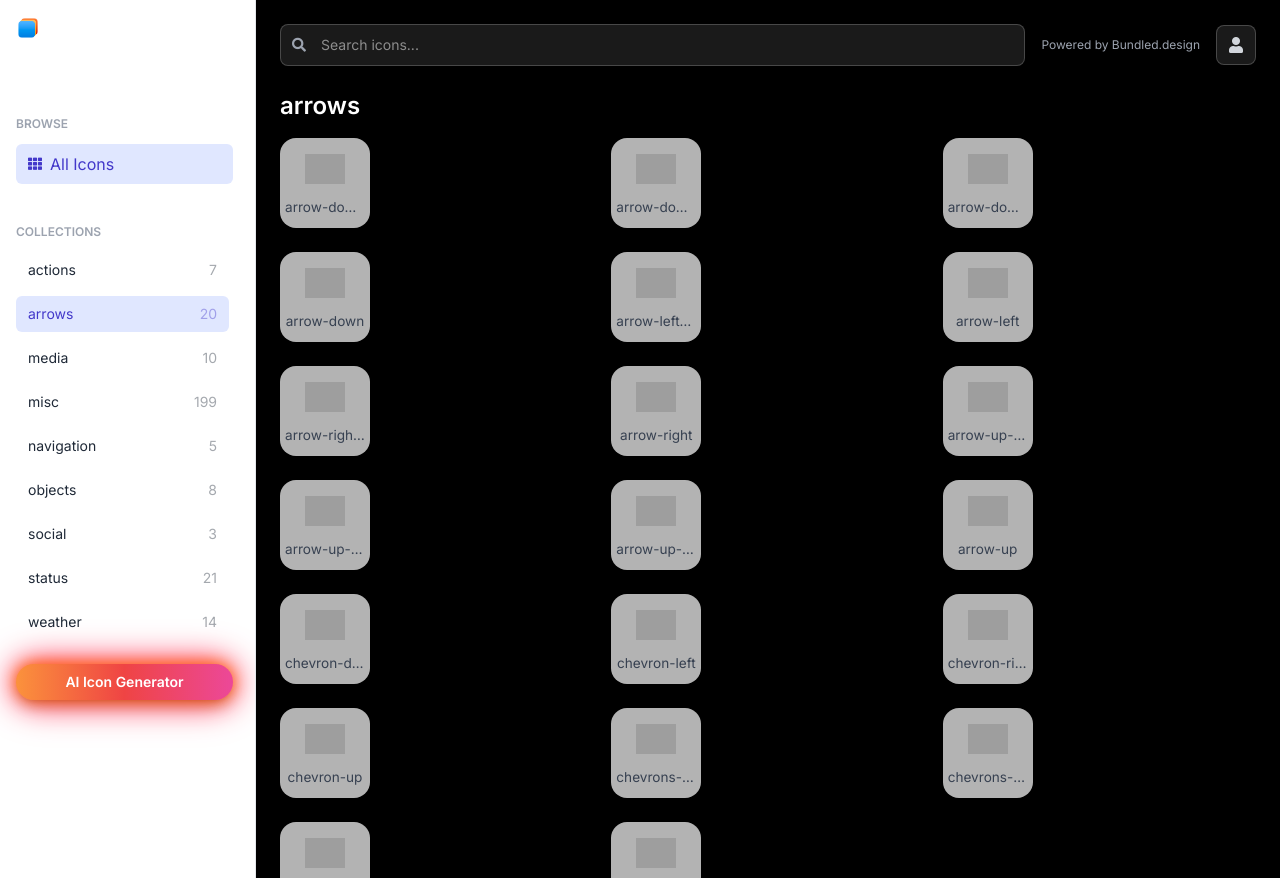
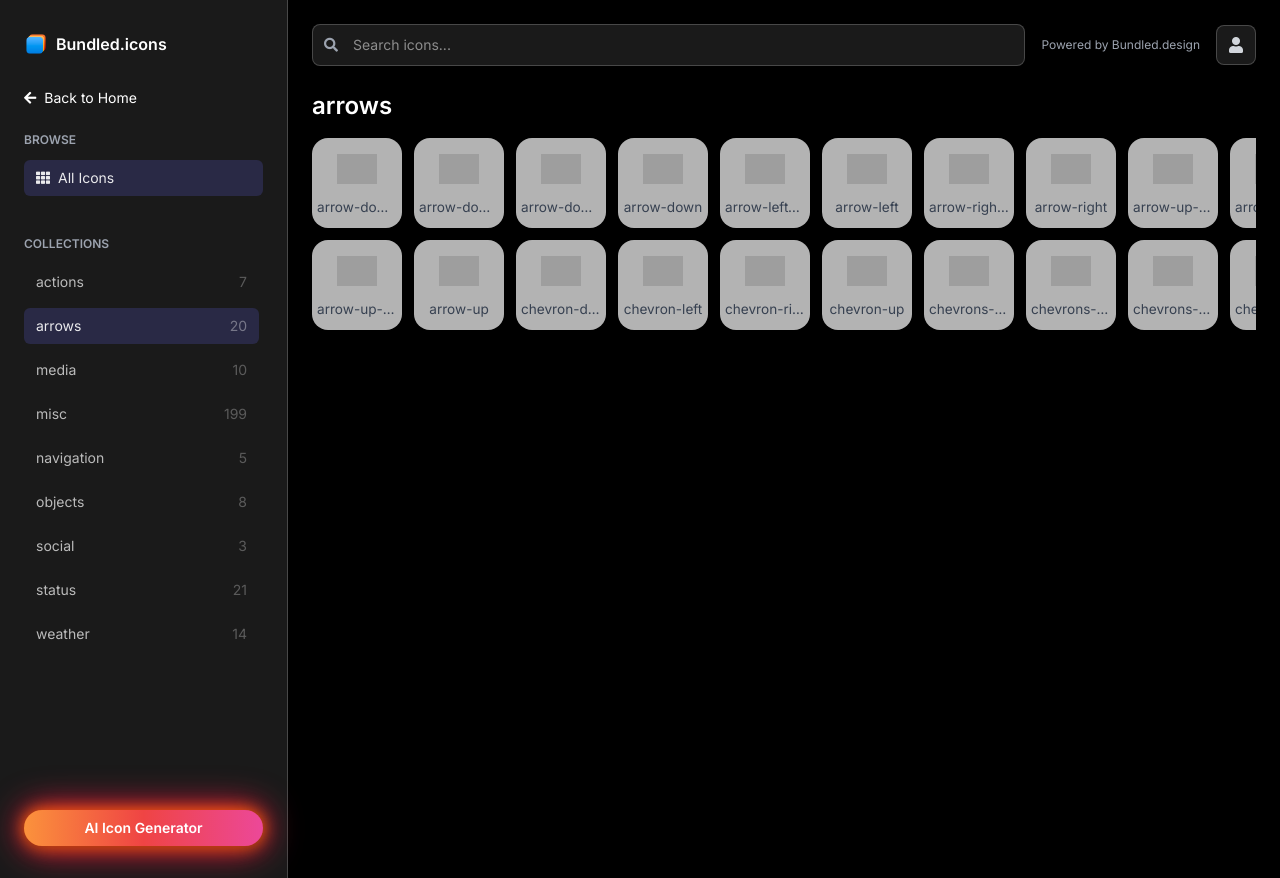
Before and after one commit to Gabbaaarr/Bundled.icons, a Django app: page /icons/arrows/ in a window 1280 px wide. Run offline with Django 5.2, Linux system fonts and the light colour scheme; data comes from the database, SQL or seed files in the repository; some libraries are stand-ins or nearby versions; grey boxes are pictures that could not be loaded.

Commit message:
pakka stable

```diff
--- a/templates/icons/category_icons.html
+++ b/templates/icons/category_icons.html
@@ -576,67 +576,16 @@
           background-position: -200% 0;
         }
       }
-
-      /* Add these new styles for scroll management - only scroll-related changes */
-      html, body {
-        height: 100%;
-        overflow: hidden; /* Disable global scrolling */
-        margin: 0;
-        padding: 0;
-      }
-
-      #main-container {
-        height: 100vh;
-        display: flex;
-        overflow: hidden; /* Prevent container scroll */
-      }
-
-      #sidebar {
-        height: 100vh;
-        overflow-y: auto;
-        overflow-x: hidden;
-        flex-shrink: 0;
-        /* Keep existing styles, only adding scroll-related properties */
-      }
-
-      #iconGrid {
-        height: calc(100vh - 120px); /* Adjust based on your header height */
-        overflow-y: auto;
-        overflow-x: hidden;
-        flex: 1;
-        /* Keep existing styles, only adding scroll-related properties */
-      }
-
-      /* Ensure scrollbars are consistent and don't affect layout */
-      #sidebar::-webkit-scrollbar,
-      #iconGrid::-webkit-scrollbar {
-        width: 6px;
-      }
-
-      #sidebar::-webkit-scrollbar-track,
-      #iconGrid::-webkit-scrollbar-track {
-        background: transparent;
-      }
-
-      #sidebar::-webkit-scrollbar-thumb,
-      #iconGrid::-webkit-scrollbar-thumb {
-        background-color: #cbd5e1;
-        border-radius: 3px;
-      }
-
-      /* Ensure content doesn't shift when scrollbar appears */
-      #sidebar,
-      #iconGrid {
-        scrollbar-gutter: stable;
-      }
     </style>
   </head>
   <body class="bg-black text-[#1F2937]">
     <!-- Overlay -->
     <div id="overlay" class="overlay"></div>
-    <div id="main-container">
+    <div class="flex min-h-screen overflow-hidden">
       <!-- Sidebar -->
-      <aside id="sidebar" class="w-64 bg-white border-r border-gray-200 p-4">
+      <aside
+        class="flex flex-col w-72 glass-sidebar px-6 py-8 text-sm select-none"
+      >
         <div class="flex items-center gap-2 mb-8">
           <img
             alt="bundled.icons logo"
@@ -701,7 +650,7 @@
         </button>
       </aside>
       <!-- Main content -->
-      <main class="flex-1 p-6">
+      <main class="flex-1 p-6 overflow-y-auto scrollbar-thin">
         <!-- Top bar -->
         <div class="flex items-center gap-4 mb-6">
           <div class="flex-1 relative">
@@ -730,7 +679,10 @@
         <!-- Category Heading -->
         <h1 class="text-2xl font-bold mb-4 text-white">{{ category.name }}</h1>
         <!-- Icon list -->
-        <div id="iconGrid" class="grid grid-cols-1 sm:grid-cols-2 lg:grid-cols-3 gap-6">
+        <div
+          id="iconGrid"
+          class="icon-grid overflow-y-auto max-h-[calc(100vh-120px)] pr-2"
+        >
           {% for icon in icons %}
           <div
             class="icon-button"
@@ -2074,41 +2026,6 @@
 
       // Initialize lazy loading when the DOM is ready
       document.addEventListener('DOMContentLoaded', initializeLazyLoading);
-
-      // Add scroll management
-      document.addEventListener('DOMContentLoaded', function() {
-        // Prevent scroll propagation from sidebar to main content
-        const sidebar = document.getElementById('sidebar');
-        const iconGrid = document.getElementById('iconGrid');
-
-        if (sidebar) {
-          sidebar.addEventListener('wheel', function(e) {
-            e.stopPropagation();
-          }, { passive: true });
-        }
-
-        if (iconGrid) {
-          iconGrid.addEventListener('wheel', function(e) {
-            e.stopPropagation();
-          }, { passive: true });
-        }
-
-        // Prevent touch events from propagating
-        function preventTouchPropagation(element) {
-          if (!element) return;
-
-          element.addEventListener('touchstart', function(e) {
-            e.stopPropagation();
-          }, { passive: true });
-
-          element.addEventListener('touchmove', function(e) {
-            e.stopPropagation();
-          }, { passive: true });
-        }
-
-        preventTouchPropagation(sidebar);
-        preventTouchPropagation(iconGrid);
-      });
     </script>
   </body>
 </html>
```
Also changed, not shown: templates/icons/home.html (+3 -56 lines).
